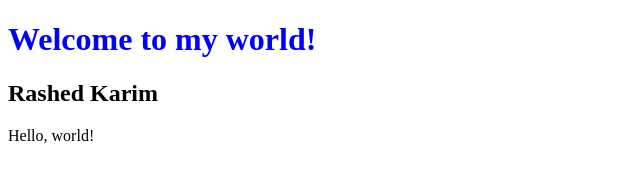
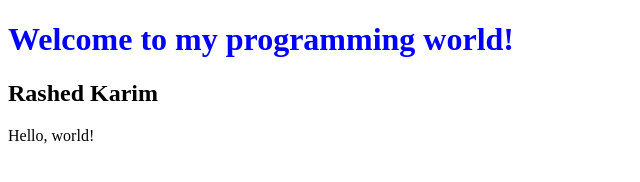
Before and after one commit to rashedkarim/cprogramming, a plain HTML site: page index.html in a window 1280 px wide. Shown: the whole page, without its empty margins (0-640 px from the left). Drawn offline with Linux system fonts and the light colour scheme.

Commit message:
programming

```diff
--- a/index.html
+++ b/index.html
@@ -9,7 +9,7 @@
         </style>
     </head>
     <body>
-        <h1>Welcome to my world!</h1>
+        <h1>Welcome to my programming world!</h1>
         <h2>Rashed Karim</h2>
         Hello, world!
     </body>
```
